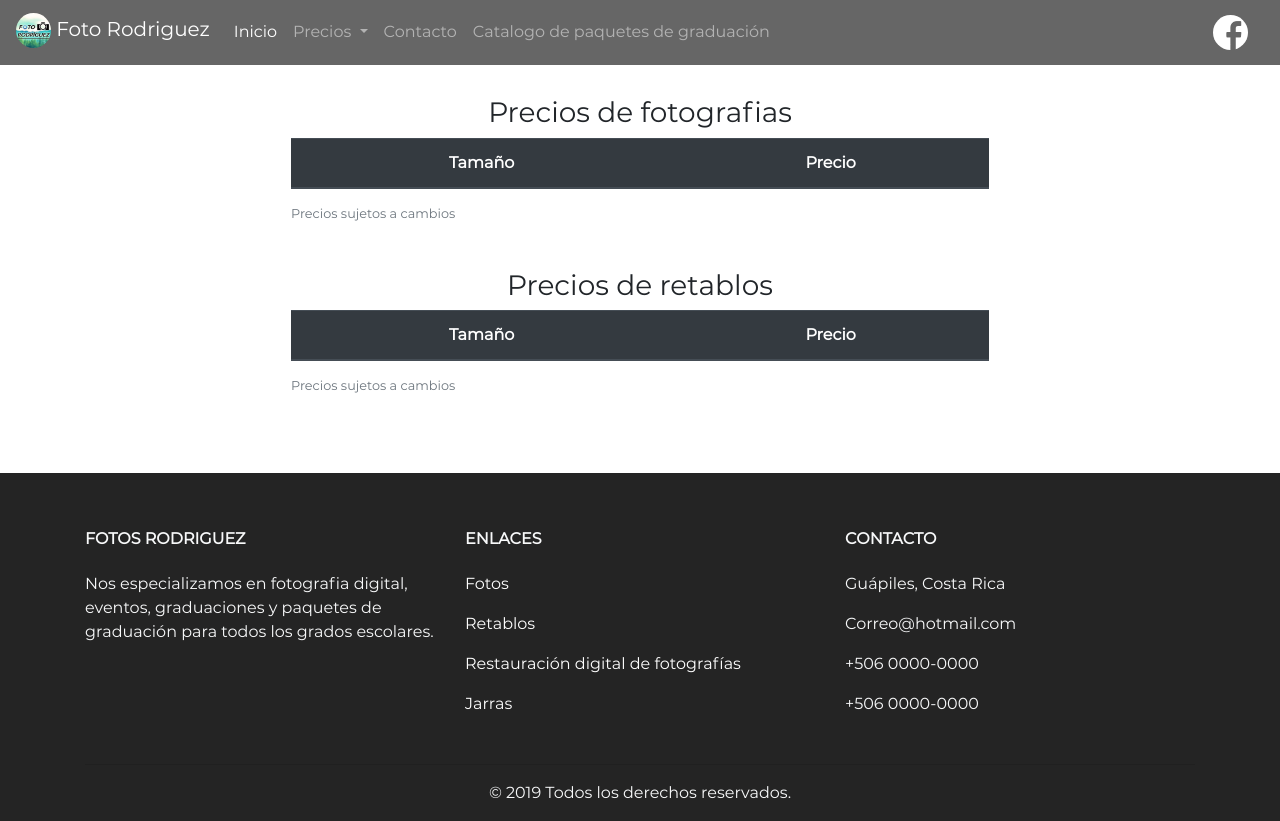
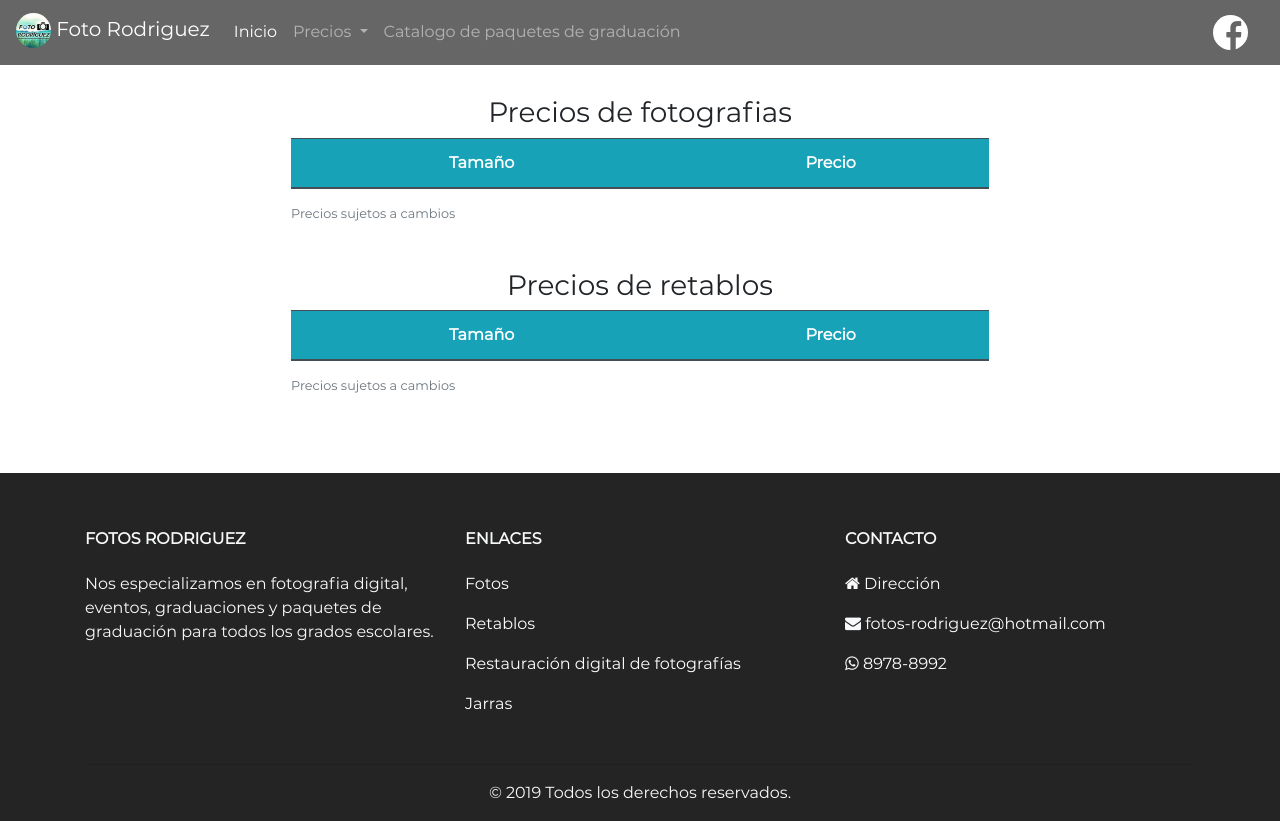
Before and after one commit to fabianjra/FotosRodriguez, a plain HTML site: page preciosArticulos.html in a window 1280 px wide. Drawn offline with Linux system fonts and the light colour scheme; no server answers.

Commit message:
Se quita pagina contacto (disabled). Links footer funcionales. Color encabezado precios.

```diff
--- a/MasterFooter.html
+++ b/MasterFooter.html
@@ -27,10 +27,16 @@ para que el contenido del DIV de arriba no quede pegado al fotter. -->
 
             <div class="col-md-4 col-lg-4 col-xl-4 mx-auto mt-3">
                 <h6 class="text-uppercase mb-4 font-weight-bold">Contacto</h6>
-                <p><i class="fas fa-home"></i>Guápiles, Costa Rica</p>
-                <p><i class="fas fa-envelope"></i>Correo@hotmail.com</p>
-                <p><i class="fas fa-phone"></i>+506 0000-0000</p>
-                <p><i class="fas fa-print"></i>+506 0000-0000</p>
+                <p><i class="fa fa-home"></i>
+                    <a class="text-white" href="https://goo.gl/maps/gzoDQn9V5NYZFXKy6">Dirección</a></p>
+                <p>
+                    <i class="fa fa-envelope"></i>
+                    <a class="text-white" href="mailto:fotos-rodriguez@hotmail.com?subject=Información sobre fotos&body=Hola! quisiera obtener información sobre fotos"> fotos-rodriguez@hotmail.com</a>
+                </p>
+                <p>
+                    <i class="fa fa-whatsapp"></i>
+                    <a class="text-white" href="https://wa.me/50689788992?text=Hola%20estoy%20interesado%20en%20información%20sobre%20fotos"> 8978-8992</a>
+                </p>
             </div>
 
         </div>
--- a/MasterNavbar.html
+++ b/MasterNavbar.html
@@ -33,9 +33,9 @@
                 </div>
             </li>
 
-            <li id="navbarItemContacto" class="nav-item">
+            <!-- <li id="navbarItemContacto" class="nav-item">
                 <a class="nav-link" href="contacto.html">Contacto</a>
-            </li>
+            </li> -->
 
             <li id="navbarItemCatalogoGraduacion" class="nav-item">
                 <a class="nav-link" href="catalogograduacion.html">Catalogo de paquetes de graduación</a>
--- a/Styles/global.css
+++ b/Styles/global.css
@@ -55,6 +55,15 @@ body{
     background-color: rgba(255, 255, 255, 0.5) !important;
 }
 
+/*Solo para tamaños de 991px o mas (momento al cambiarse de links a menu hamburguesa)*/
+@media (min-width: 991px){
+
+    /* Coloca hacia abajo el menu del dropdown, para que quede alineado con el NavBar */
+    .dropdown-menu{
+        margin: .7rem 0 0;
+    }
+}
+
 /***** FIN: ESTILOS PARA EL NAVBAR *****/
 
 
@@ -67,12 +76,12 @@ body{
     background-color: #242424;
 }
 
+/* Enlace de color verde para el hover (links del footer) */
+div > p > a:hover{
+    color: #17a2b8 !important;
+}
+
 /***** FIN: ESTILOS PARA EL FOOTER *****/
 
 
 /******************************************************************************/
-
-
-/*Solo para tamaños de 767px o menos (momento al ocultarse links del navbar)*/
-@media (Max-width: 767px){
-}
--- a/preciosArticulos.html
+++ b/preciosArticulos.html
@@ -6,8 +6,9 @@
     <meta name="viewport" content="width=device-width, initial-scale=1.0">
     <meta http-equiv="X-UA-Compatible" content="ie=edge">
 
-    <!-- BOOTSTRAP 4.3.1 -->
+    <!-- BOOTSTRAP 4.3.1 y FontAwesome 4.7.0-->
     <link rel="stylesheet" href="bootstrap/css/bootstrap.min.css" type='text/css'>
+    <link href="//maxcdn.bootstrapcdn.com/font-awesome/4.7.0/css/font-awesome.min.css" rel="stylesheet">
 
     <!-- ESTILOS PROPIOS -->
     <link rel="stylesheet" href="Styles/global.css" type='text/css'>
@@ -34,7 +35,7 @@
                     <table id="tablaPreciosFotos" class="table table-striped table-dark">
                         <h3 class="text-center">Precios de fotografias</h3>
                         <caption><small>Precios sujetos a cambios</small></caption>
-                        <thead>
+                        <thead class="bg-info">
                             <tr>
                                 <th class="text-center" scope="col">Tamaño</th>
                                 <th class="text-center" scope="col">Precio</th>
@@ -54,7 +55,7 @@
                     <table id="tablaPreciosRetablos" class="table table-striped table-dark">
                         <h3 class="text-center">Precios de retablos</h3>
                         <caption><small>Precios sujetos a cambios</small></caption>
-                        <thead>
+                        <thead class="bg-info">
                             <tr>
                                 <th class="text-center" scope="col">Tamaño</th>
                                 <th class="text-center" scope="col">Precio</th>
```
Also changed, not shown: Styles/index.css (+4 -4 lines), catalogoGraduacion.html (+2 -1 lines), contacto.html (+2 -1 lines), index.html (+9 -1 lines).
